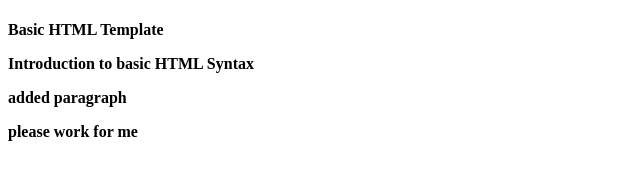
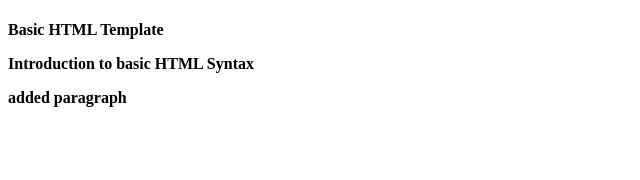
Before and after one commit to dwcml1995/HTML-and-CSS-Projects, a plain HTML site: page BasicHTML.html in a window 1280 px wide. Shown: the whole page, without its empty margins (0-640 px from the left). Drawn offline with Linux system fonts and the light colour scheme.

```diff
--- a/BasicHTML.html
+++ b/BasicHTML.html
@@ -5,7 +5,6 @@
 			<h4>Basic HTML Template
 				<p>Introduction to basic HTML Syntax</p>
 				<p>added paragraph</p>
-				<p>please work for me</p>
 
 		</body>
 </html>
```
